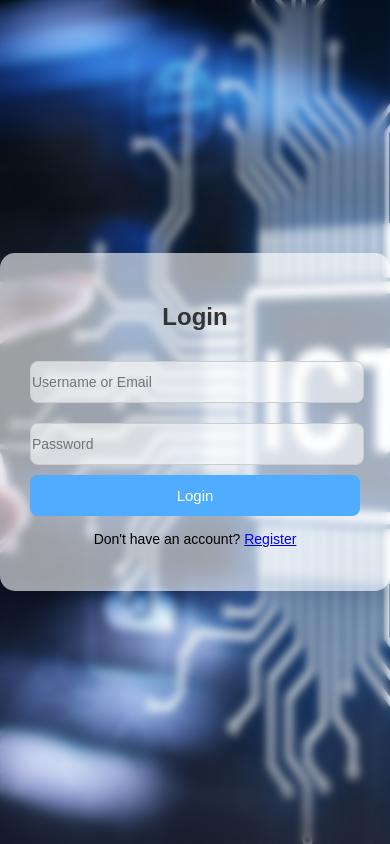
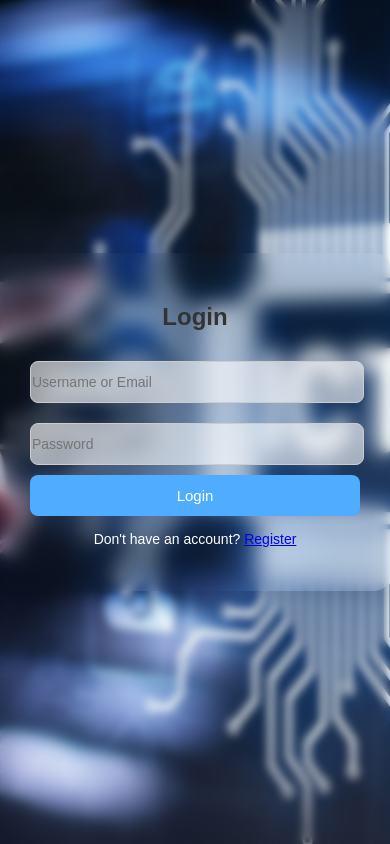
Before and after one commit to Mikuhimono/TechieSources, a PHP site: page /html/login.html in a window 390 px wide. Run offline with PHP 8.4, Linux system fonts and the light colour scheme.

Commit message:
Add files via upload

```diff
--- a/css/content.css
+++ b/css/content.css
@@ -13,7 +13,7 @@ body {
   background-attachment: fixed;
 }
 
-.topbar {
+.topbar { /* Account style */
   display: block;
   align-items: center;
   padding: 10px;
@@ -230,4 +230,8 @@ button {
   .pdf-entry::before {
     background-position: calc(50% - 0px) calc(30% - 0px);
   }
+
+  .topbar img {
+    margin-left: 70px;
+  }
 }
--- a/css/creator.css
+++ b/css/creator.css
@@ -15,7 +15,7 @@ body {
   background-attachment: fixed;
 }
 
-.topbar {
+.topbar { /* Account style */
   display: block;
   align-items: center;
   padding: 10px;
@@ -209,4 +209,8 @@ body {
     padding: -1rem;
     margin-left: 2.5rem;
   }
+
+  .topbar img {
+    margin-left: 70px;
+  }
 }
--- a/css/login.css
+++ b/css/login.css
@@ -1,4 +1,4 @@
-body {
+body { /* Body styles */
     font-family: Arial, sans-serif;
     display: flex;
     justify-content: center;
@@ -30,14 +30,15 @@ body::before {
     z-index: 0;
 }
 
-.auth-container {
-    background: rgba(255, 255, 255, 0.6);
+.auth-container { /* Login Box Design */
+    background: rgba(12, 12, 13, 1)white;
     padding: 30px;
     border-radius: 15px;
     box-shadow: 0 8px 20px rgba(0, 0, 0, 0.15);
     width: 350px;
     text-align: center;
     position: relative;
+    backdrop-filter: blur(10px);
     z-index: 1;
 }
 
@@ -81,6 +82,7 @@ body::before {
 .auth-container p {
     margin-top: 15px;
     font-size: 14px;
+    color: white;
 }
 
 .msg {
--- a/css/purpose.css
+++ b/css/purpose.css
@@ -15,7 +15,7 @@ body {
     background-attachment: fixed;
 }
 
-.topbar {
+.topbar { /* Account style */
     display: block;
     align-items: center;
     padding: 10px;
@@ -167,4 +167,8 @@ body {
     .header h1 {
         margin-top: 50px;
     }
+
+    .topbar img {
+    margin-left: 70px;
+  }
 }
```
Also changed, not shown: css/home.css (+8 -1 lines).
